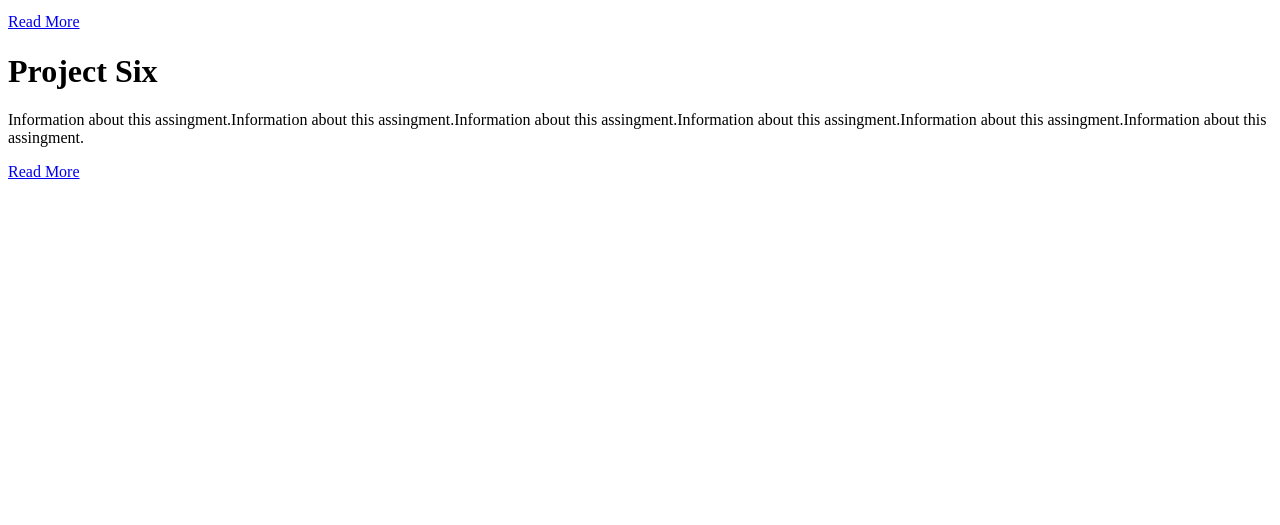
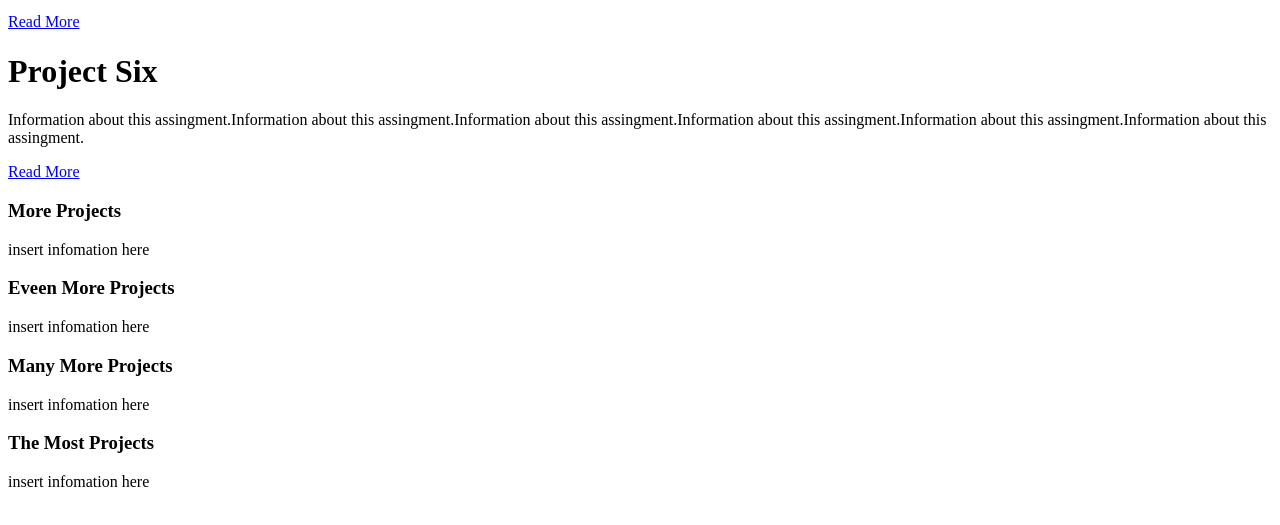
Before and after one commit to mwambaugh/student-portfolio, a plain HTML site: page index.html in a window 1280 px wide. Shown: the part 788-1313 px from the top of the page. Before the commit the page ends 977 px from the top, so only its background shows below. Drawn offline with Linux system fonts and the light colour scheme.

Commit message:
saving vs codes save

```diff
--- a/index.html
+++ b/index.html
@@ -56,6 +56,33 @@
         </setion>
         <!-- Container Ends-->
 
+        <!-- Boxes Section Starts-->
+        <section class="boxes">
+            <div class="box">
+                <h3>More Projects</h3>
+                <p>insert infomation here</p>
+            </div>
+            <div class="box">
+                <h3>Eveen More Projects</h3>
+                <p>insert infomation here</p>
+            </div>
+            <div class="box">
+                <h3>Many More Projects</h3>
+                <p>insert infomation here</p>
+            </div>
+            <div class="box">
+                <h3>The Most Projects</h3>
+                <p>insert infomation here</p>
+            </div>
+        </section>
+        <!-- Boxes Section Ends -->
+
+        <!-- Information Section Starts-->
+        <section class ="info">
+            <img src="#" alt="">
+        </section>
+        <!-- Information Section Ends -->
+
     </div>
     <!-- wrapper ends-->
 </body>
```
